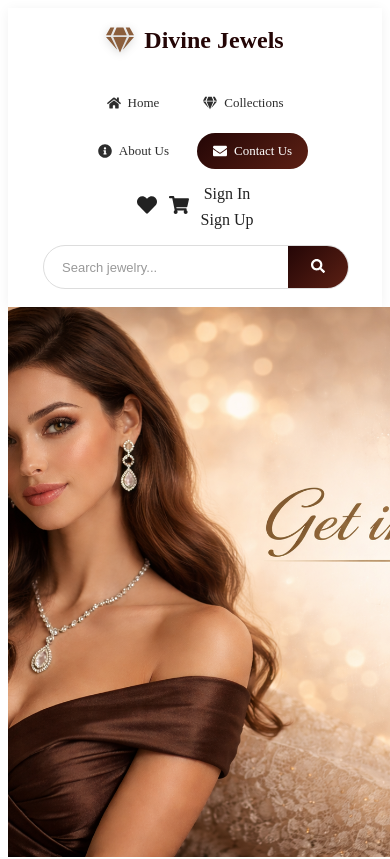
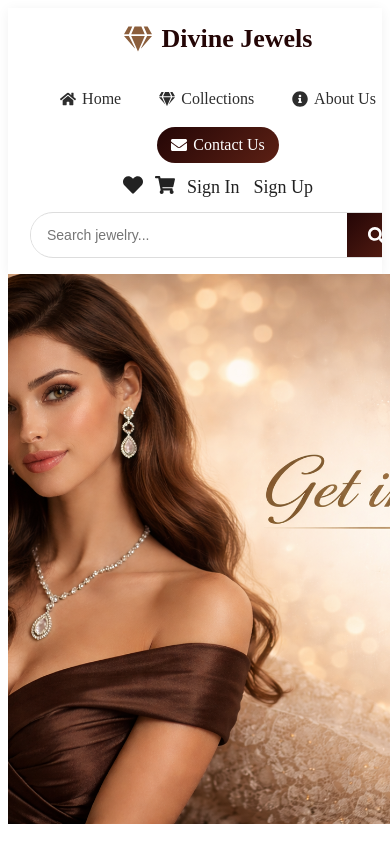
Before and after one commit to yamuna2512/jeweleryshopfrontend, a React (Create React App) app: page /contact in a window 390 px wide. Shown: the top 859 px of the page. Built offline with nearby package versions, Linux system fonts and the light colour scheme.

Commit message:
updated header

```diff
--- a/src/assets/styles/headerfooter.css
+++ b/src/assets/styles/headerfooter.css
@@ -1,107 +1,59 @@
-
 /* =========================================================
    HEADER
 ========================================================= */
 
 .header {
-  /* width: 100%;
-  background: #ffffff;
-  border-bottom: 1px solid #e8dfd6;
-  padding: 14px 0;
+  width: 100%;
+  background: #fff;
+  box-shadow: 0 2px 12px rgba(0,0,0,0.06);
   position: sticky;
   top: 0;
   z-index: 1000;
-  font-family: "Poppins", Arial, Helvetica, sans-serif; */
-
-  width: 100%;
-  background: #fff;
-
-  box-shadow:
-    0 2px 12px rgba(0,0,0,0.06);
-
-  position: sticky;
-  top: 0;
-  z-index: 1000;
+  overflow-x: hidden;
 }
 
+.header-container {
+  width: 100%;
+  max-width: 1450px;
+  margin: auto;
 
-
-.header-container {
-  /* width: 95%;
-  max-width: 1400px;
-  margin: auto;
+  padding: 16px 22px;
 
   display: flex;
   align-items: center;
-  justify-content: space-between;
+  /* justify-content: space-between; */
 
-  gap: 25px;
-  flex-wrap: wrap; */
-
-  max-width: 1450px;
-
-  margin: auto;
-
-  padding: 18px 35px;
-
-  display: flex;
-
-  align-items: center;
-
-  justify-content: space-between;
-
-  gap: 20px;
+  gap: 12px;
+    flex-wrap: nowrap;
 }
 
 /* =========================================================
    LOGO
 ========================================================= */
-.logo{
+
+.logo {
   display: flex;
+  align-items: center;
+  flex-shrink: 0;
+}
 
+.logo a {
+  display: flex;
   align-items: center;
-
-  gap: 12px;
-}
-.logo a {
-  /* font-size: 32px;
-  font-weight: 700;
-  color:rgb(36, 6, 6);
-  text-decoration: none;
-  letter-spacing: 1px;
-  transition: 0.3s ease;
-  */
-display: flex;
-
-  align-items: center;
-
   gap: 10px;
 
-  font-size: 28px;
-
+  font-size: 26px;
   font-weight: 700;
 
   text-decoration: none;
-
   color: rgb(36, 6, 6);
 
   white-space: nowrap;
-
-}
-
-
-.logo a:hover {
-  color: #b8860b;
 }
 
 .brand-icon {
   color: #8b5e3c;
-
   font-size: 28px;
-
-  filter: drop-shadow(
-    0 2px 4px rgba(0,0,0,0.2)
-  );
 }
 
 /* =========================================================
@@ -109,58 +61,42 @@
 ========================================================= */
 
 .nav-links {
-  /* display: flex;
+  display: flex;
   align-items: center;
-  gap: 12px; */
-  display: flex;
+  gap: 10px;
 
-  align-items: center;
-
-  gap: 26px;
-
-  flex-shrink: 0;
+  flex-shrink: 1;
 }
 
 .nav-links a {
   display: flex;
+  align-items: center;
+  gap: 6px;
 
-  align-items: center;
+  padding: 9px 14px;
 
-  gap: 7px;
+  border-radius: 30px;
 
   text-decoration: none;
-
   color: #2d2d2d;
 
   font-size: 16px;
-
   font-weight: 500;
 
+  white-space: nowrap;
+
   transition: 0.3s ease;
-
-  padding: 10px 16px;
-
-  border-radius: 30px;
 }
 
 .nav-links a:hover,
 .nav-links .active {
-
- background:
-    linear-gradient(
+  background: linear-gradient(
     135deg,
     rgb(36, 6, 6),
     rgb(92, 32, 20)
   );
 
-
   color: white;
-}
-
-
-
-.nav-icon {
-  font-size: 14px;
 }
 
 /* =========================================================
@@ -168,11 +104,7 @@
 ========================================================= */
 
 .search-bar {
-   flex: 1;
-
-  max-width: 380px;
-
-  min-width: 220px;
+   width: 300px;
 
   display: flex;
 
@@ -185,6 +117,8 @@
   border-radius: 50px;
 
   overflow: hidden;
+
+  flex-shrink: 0;
 }
 
 .search-bar input {
@@ -193,23 +127,23 @@
   border: none;
   outline: none;
 
-  padding: 13px 18px;
+  padding: 11px 16px;
+
   font-size: 14px;
-
-  background: transparent;
-  color: #333;
-}
-
-.search-bar input::placeholder {
-  color: #999;
 }
 
 .search-bar button {
-   width: 60px;
+  width: 58px;
 
-  height: 42px;
+  height: 44px;
 
   border: none;
+
+  display: flex;
+
+  align-items: center;
+
+  justify-content: center;
 
   background:
     linear-gradient(
@@ -218,18 +152,12 @@
       rgb(92, 32, 20)
     );
 
-
   color: white;
-
    cursor: pointer;
 
-  font-size: 18px;
+  font-size: 17px;
 
-  transition: 0.3s ease;
-}
-
-.search-bar button:hover {
-  background: #5c1a1a;
+  flex-shrink: 0;
 }
 
 /* =========================================================
@@ -241,104 +169,28 @@
 
   align-items: center;
 
-  gap: 18px;
+  gap: 12px;
 
   flex-shrink: 0;
-}
-
-/* Wishlist */
-
-.wishlist-link {
-  position: relative;
-  color: #222;
-  text-decoration: none;
-  transition: 0.3s ease;
-}
-
-.wishlist-link:hover {
-  color: #b8860b;
 }
 
 .icon-wrapper {
   position: relative;
 
   font-size: 20px;
-
   color: #222;
 
   cursor: pointer;
 }
 
-/* .wishlist-count {
-  position: absolute;
-  top: -8px;
-  right: -10px;
-
-  width: 18px;
-  height: 18px;
-
-  border-radius: 50%;
-  background: #b8860b;
-  color: #fff;
-
-  font-size: 11px;
-  font-weight: 600;
-
-  display: flex;
-  align-items: center;
-  justify-content: center;
-} */
-
-.active {
-  color: crimson;
-}
-
-/* Cart */
-
-.cart-link {
-  /* color: #222;
-  text-decoration: none;
-  transition: 0.3s ease; */
-  position: relative;
-  color: #222;
-  text-decoration: none;
-  transition: 0.3s ease;
-}
-
-.cart-link:hover {
-  color: #b8860b;
-}
-
-/* .cart-count {
-  position: absolute;
-  top: -8px;
-  right: -10px;
-
-  width: 18px;
-  height: 18px;
-
-  border-radius: 50%;
-  background: crimson;
-  color: white;
-
-  font-size: 11px;
-  font-weight: 600;
-
-  display: flex;
-  align-items: center;
-  justify-content: center;
-} */
-
 .cart-count,
 .wishlist-count {
-
   position: absolute;
 
   top: -8px;
   right: -10px;
 
   background: rgb(36, 6, 6);
-
   color: white;
 
   width: 18px;
@@ -349,12 +201,9 @@
   font-size: 11px;
 
   display: flex;
-
   align-items: center;
-
   justify-content: center;
 }
-
 
 /* =========================================================
    USER SECTION
@@ -362,24 +211,26 @@
 
 .user-section {
   display: flex;
-
   align-items: center;
-
-  gap: 12px;
+  gap: 8px;
+ flex-shrink: 1;
+  padding-right: 10px;
 }
 
 .user-name {
-  font-size: 15px;
+  font-size: 16px;
   color: #4b2e1e;
-  font-weight: 500;
+
   white-space: nowrap;
 }
 
-/* Logout Button */
+/* =========================================================
+   BUTTONS
+========================================================= */
 
+ .orders-btn,
 .logout-btn {
- background:
-    linear-gradient(
+  background: linear-gradient(
     135deg,
     rgb(36, 6, 6),
     rgb(92, 32, 20)
@@ -389,65 +240,23 @@
 
   border: none;
 
-  padding: 10px 18px;
+  padding: 10px 16px;
 
-  border-radius: 40px;
+  border-radius: 30px;
+
+  font-size: 12px;
 
   cursor: pointer;
 
-  font-size: 14px;
+  white-space: nowrap;
 
   transition: 0.3s ease;
 }
 
+.orders-btn:hover,
 .logout-btn:hover {
- background:
-    linear-gradient(
-      135deg,
-      rgb(36, 6, 6),
-      rgb(92, 32, 20)
-    );
-  transform: translateY(-1px);
-}
-
-.orders-btn {
-
-  background:
-    linear-gradient(
-      135deg,
-      rgb(36, 6, 6),
-      rgb(92, 32, 20)
-    );
-
-  color: white;
-
-  border: none;
-
-  padding: 10px 18px;
-
-  border-radius: 40px;
-
-  font-size: 14px;
-
-  font-weight: 500;
-
-  cursor: pointer;
-
-  transition: 0.3s ease;
-}
-
-.orders-btn:hover {
-
   transform: translateY(-2px);
 }
-.orders-btn:hover {
-
-  transform: translateY(-2px);
-
-  box-shadow:
-    0 8px 18px rgba(62,39,35,0.35);
-}
-
 
 /* =========================================================
    AUTH LINKS
@@ -456,20 +265,66 @@
 .auth-links {
   display: flex;
   align-items: center;
+
   gap: 14px;
+
+  white-space: nowrap;
 }
 
 .auth-links a {
   text-decoration: none;
   color: #222;
-  font-size: 16px;
-  transition: 0.3s ease;
+
+  font-size: 18px;
+  font-weight: 500;
 }
 
-.auth-links a:hover {
-  background: hsl(340, 23%, 97%);
+
+
+/* =========================================================
+   RESPONSIVE
+========================================================= */
+
+@media screen and (max-width: 1200px) {
+
+  .header-container {
+    flex-wrap: wrap;
   }
 
+  .search-bar {
+    order: 5;
+
+    width: 100%;
+    max-width: 100%;
+  }
+}
+
+@media screen and (max-width: 768px) {
+
+  .header-container {
+    flex-direction: column;
+    align-items: stretch;
+  }
+
+  .logo {
+    justify-content: center;
+  }
+
+  .nav-links {
+    justify-content: center;
+    flex-wrap: wrap;
+  }
+
+  .header-icons {
+    justify-content: center;
+    flex-wrap: wrap;
+  }
+
+  .user-section {
+    flex-wrap: wrap;
+    justify-content: center;
+  }
+}
 /* =========================================================
    FOOTER
 ========================================================= */
@@ -546,107 +401,11 @@
    RESPONSIVE DESIGN
 ========================================================= */
 
-@media screen and (max-width: 992px) {
 
-  .header-container {
-    gap: 18px;
-  }
 
-  .search-bar {
-    order: 3;
-    width: 100%;
-    max-width: 100%;
-  }
-
-  .nav-links {
-    gap: 18px;
-  }
-
+@media screen and (max-width: 900px) {
   .footer-container {
     grid-template-columns: repeat(2, 1fr);
-  }
-}
-
-@media screen and (max-width: 768px) {
-
-  .header-container {
-    flex-direction: column;
-    align-items: stretch;
-    gap: 16px;
-  }
-
-  .logo {
-    text-align: center;
-  }
-
-  .logo a {
-    font-size: 28px;
-  }
-
-  .nav-links {
-    justify-content: center;
-    flex-wrap: wrap;
-    gap: 15px;
-  }
-
-  .header-icons {
-    justify-content: center;
-    flex-wrap: wrap;
-  }
-
-  .user-section {
-    flex-direction: column;
-    gap: 8px;
-  }
-
-  .auth-links {
-    flex-direction: column;
-    gap: 8px;
-  }
-
-  .footer-container {
-    grid-template-columns: 1fr 1fr;
     gap: 25px;
   }
 }
-
-@media screen and (max-width: 576px) {
-
-  .logo a {
-    font-size: 24px;
-  }
-
-  .nav-links {
-    gap: 12px;
-  }
-
-  .nav-links a {
-    font-size: 13px;
-  }
-
-  .search-bar input {
-    font-size: 13px;
-  }
-
-  .search-bar button {
-    padding: 11px 16px;
-    font-size: 14px;
-  }
-
-  .header-icons {
-    gap: 12px;
-  }
-
-  .footer-container {
-    grid-template-columns: 1fr;
-    text-align: center;
-  }
-
-  .social-icons {
-    justify-content: center;
-  }
-
-  .footer-bottom {
-    font-size: 12px;
-  }
-}
--- a/src/components/default/header.js
+++ b/src/components/default/header.js
@@ -15,6 +15,7 @@
   FaGem,
   FaEnvelope,
 } from "react-icons/fa";
+import { FaChevronDown } from "react-icons/fa";
 
 import "../../assets/styles/headerfooter.css";
 
@@ -87,8 +88,9 @@
 
     history.push("/");
   };
+/* drop down menu for user section */
 
-
+  const [showDropdown, setShowDropdown] = useState(false);
 
   /* ---------------- SEARCH ---------------- */
 
@@ -227,9 +229,7 @@
 
 
           {/* ---------------- AUTH ---------------- */}
-
      {isSignedIn ? (
-
              <div className="user-section">
 
                <span className="user-name">
```
Lines whose indentation alone changed are shown as unchanged.
